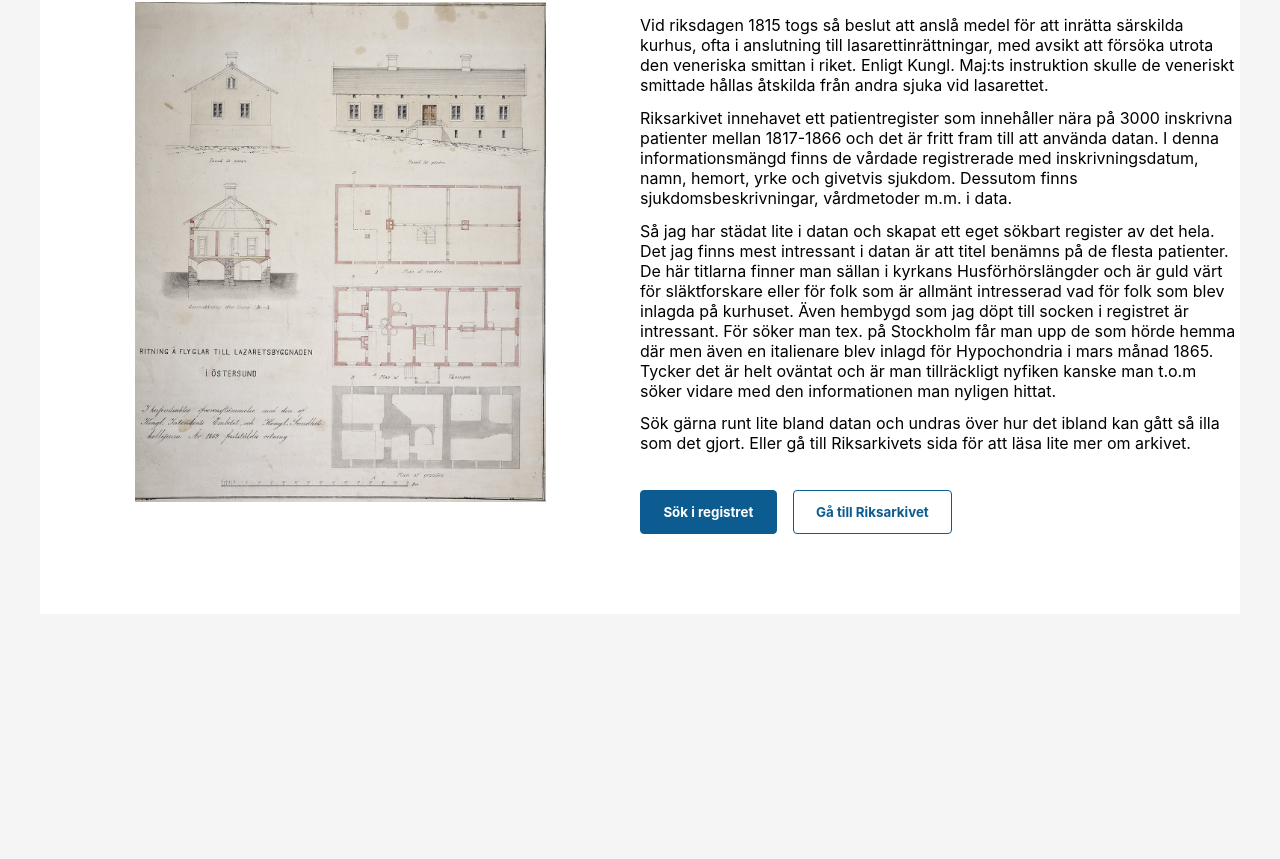
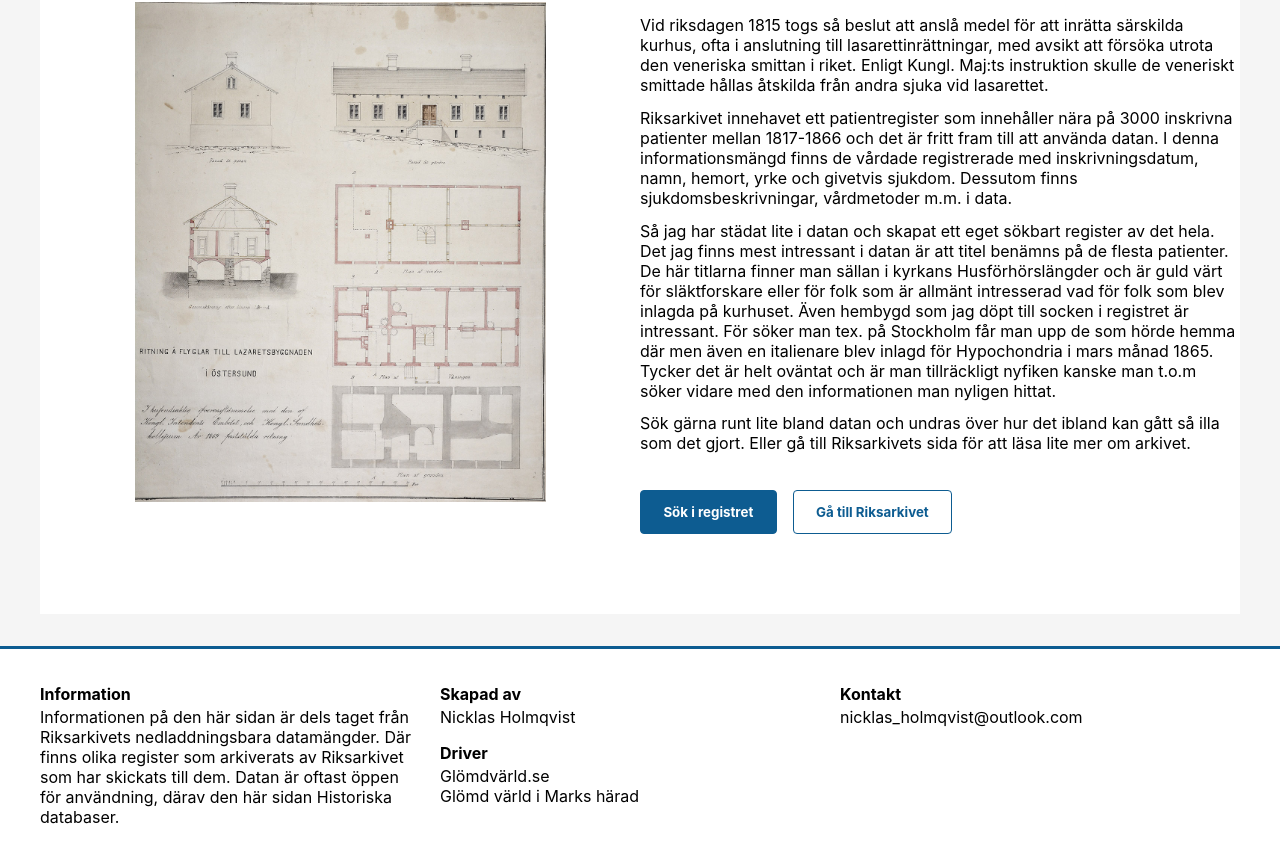
Before and after one commit to Nicklas-Holmqvist/riksarkivets-oppna-databaser, a Next.js app: page / in a window 1280 px wide. Shown: the part 821-1680 px from the top of the page. Before the commit the page ends 1467 px from the top, so only its background shows below. Built offline with nearby package versions, Linux system fonts and the light colour scheme.

Commit message:
bug; activate footer,  css styling nth-child direct under and not nestle

```diff
--- a/components/Footer.tsx
+++ b/components/Footer.tsx
@@ -64,10 +64,14 @@ const Content = styled.div`
   @media (max-width: 680px) {
     flex: auto;
     width: 100%;
-    :nth-child(1) {
+  }
+  :nth-child(1) {
+    @media (max-width: 680px) {
       padding-bottom: 1rem;
     }
-    :nth-child(2) {
+  }
+  :nth-child(2) {
+    @media (max-width: 680px) {
       padding-bottom: 1rem;
     }
   }
--- a/components/Layout.tsx
+++ b/components/Layout.tsx
@@ -10,7 +10,7 @@ export const Layout = ({ children }: { children: React.ReactNode }) => {
       <Header />
       <Nav />
       <main>{children}</main>
-      {/* <Footer /> */}
+      <Footer />
     </>
   );
 };
```
